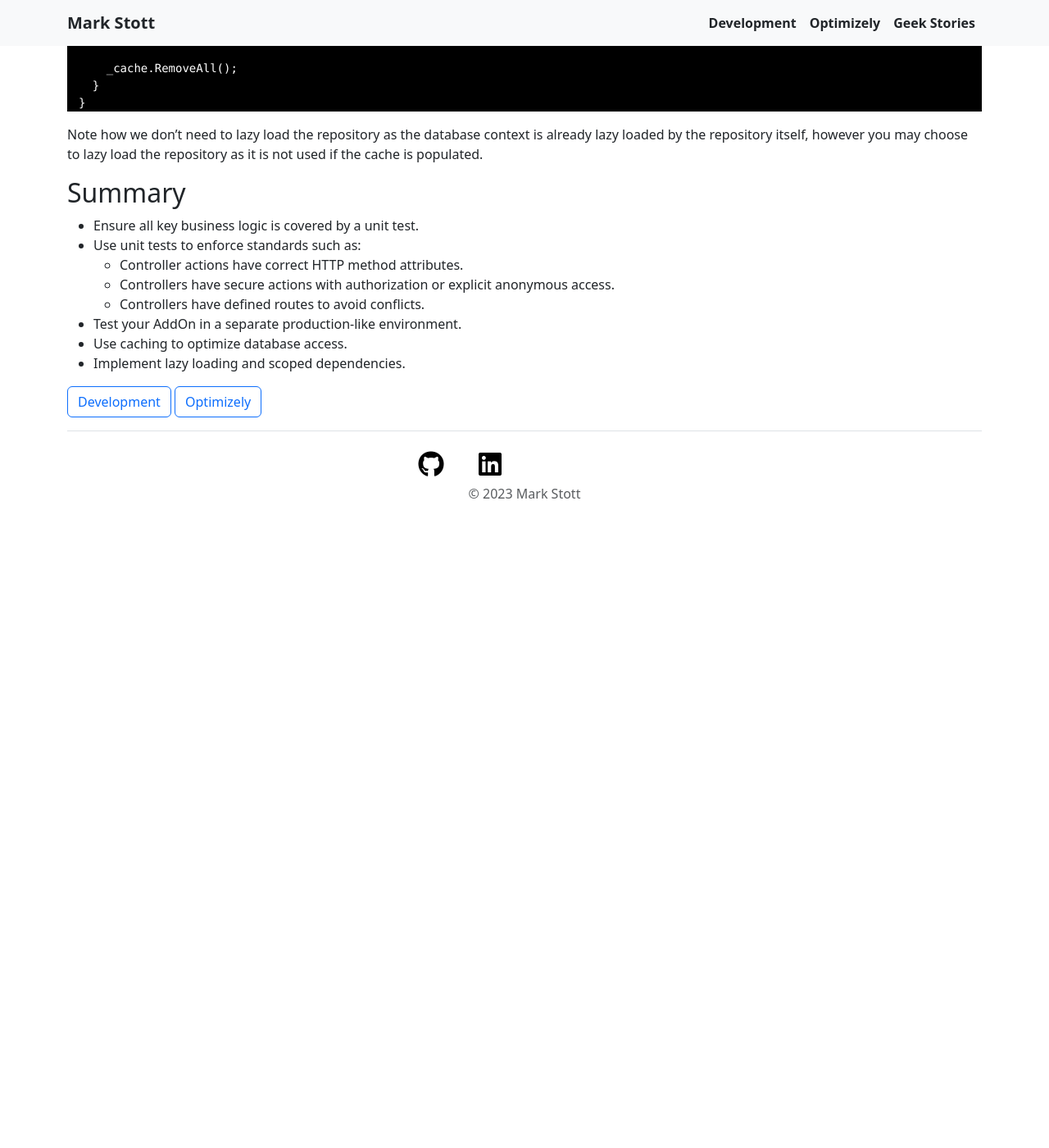
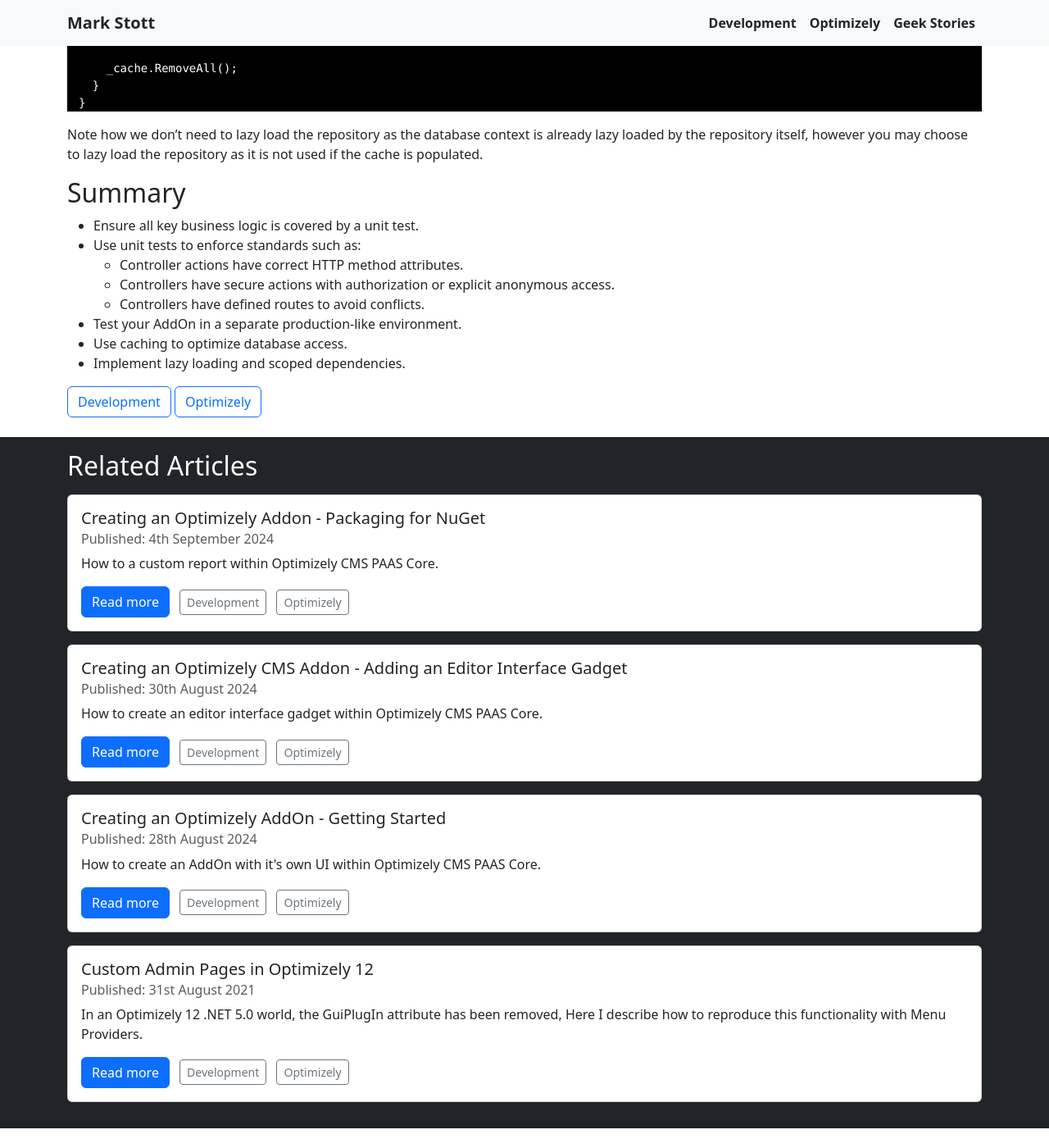
Before and after one commit to GeekInTheNorth/GeekInTheNorth.github.io, a Jekyll site: the page built from _posts/2024-10-24-how-to-create-an-optimizely-addon-part-4.md, in a window 1280 px wide and 1400 px high, scrolled down 5689 px. Shown: the whole window at 82% size. Built offline with Jekyll 4.4.1, drawn with Linux system fonts in a browser that asks for light colours; before the commit the page ends 6319 px from its top, so only the background shows below that.

Commit message:
Add related articles

```diff
--- a/_posts/2024-10-24-how-to-create-an-optimizely-addon-part-4.md
+++ b/_posts/2024-10-24-how-to-create-an-optimizely-addon-part-4.md
@@ -6,6 +6,11 @@
 category:
   - Development
   - Optimizely
+relatedArticles:
+  - "_posts/2024-08-28-how-to-create-an-optimizely-addon-part-1.md"
+  - "_posts/2024-08-30-how-to-create-an-optimizely-addon-part-2.md"
+  - "_posts/2024-09-04-how-to-create-an-optimizely-addon-part-3.md"
+  - "_posts/2021-08-31-custom-admin-pages-in-optimizely-12.md"
 ---
 
 # Creating an Optimizely Addon - Best Practices
```
